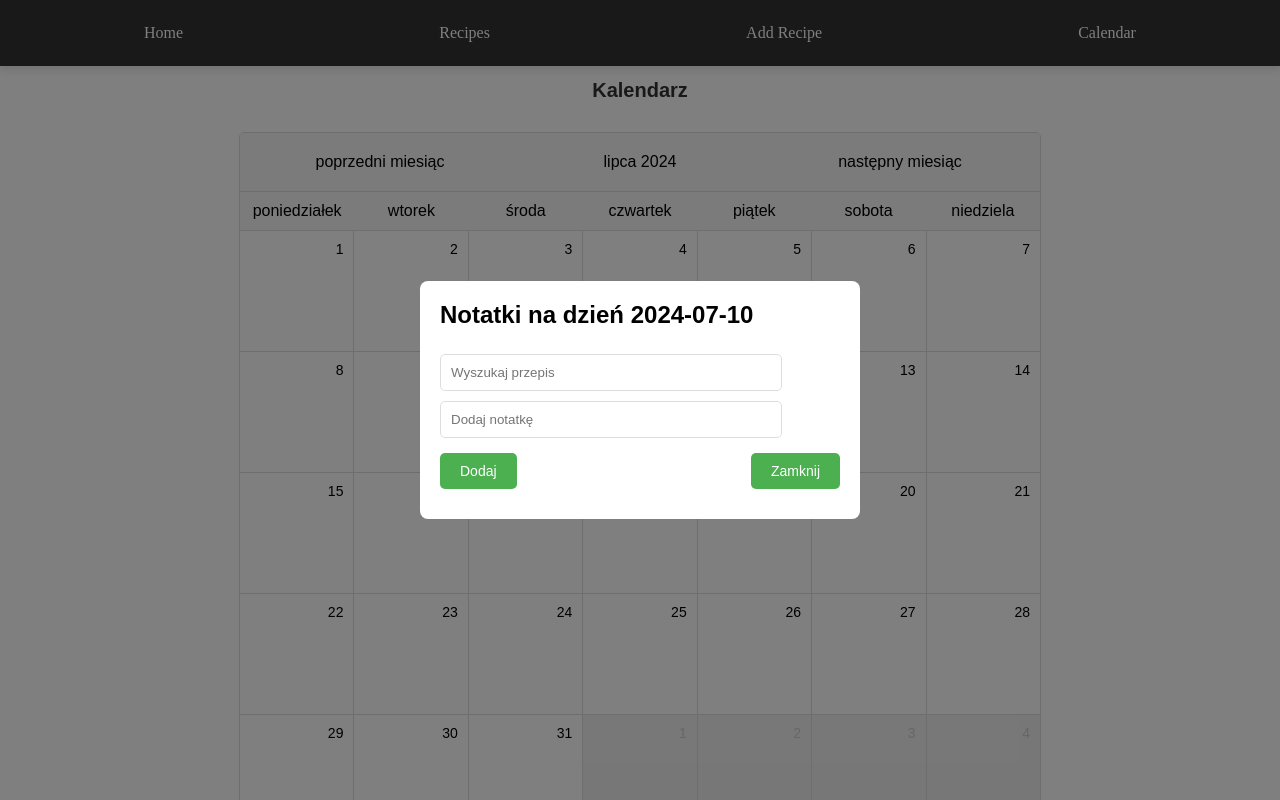
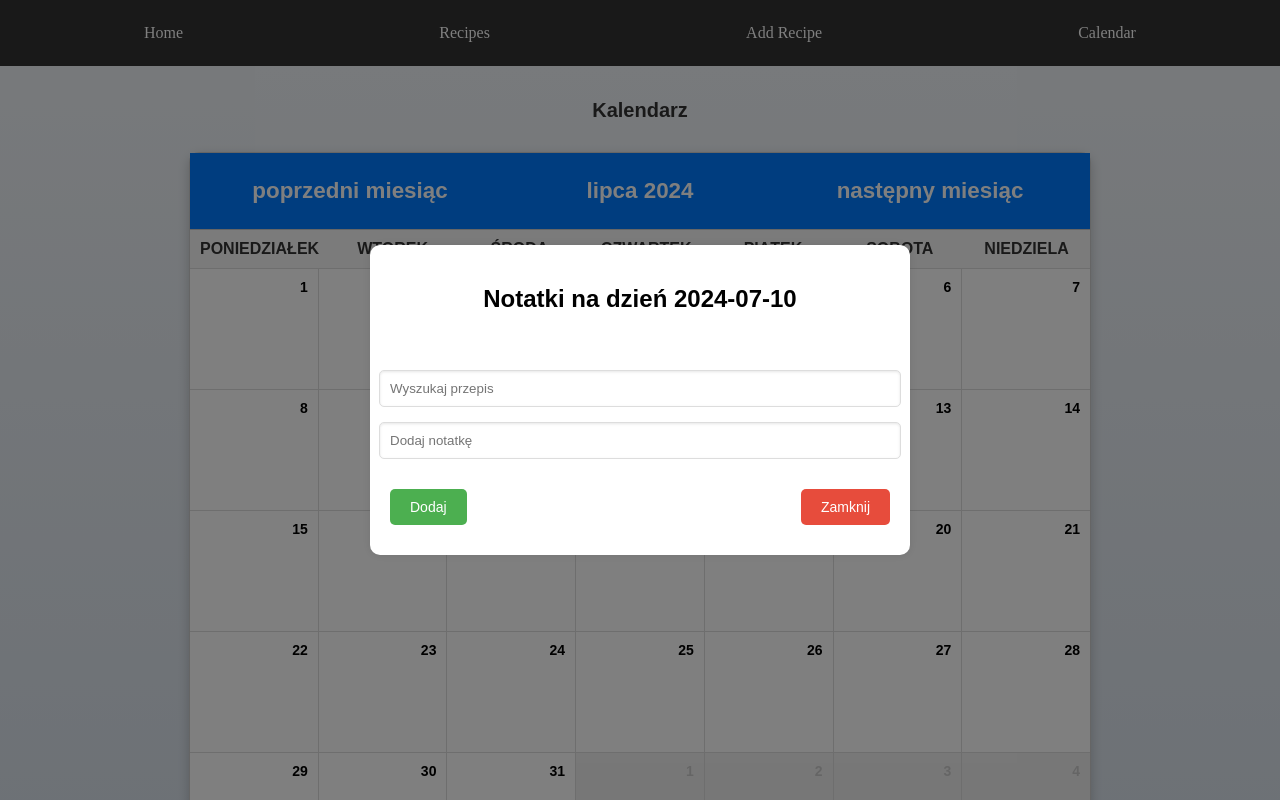
Before and after one commit to MichalOrlikowski/TastyRecipesHub, a React (Create React App) app in the folder tasty-recipes-hub/: page /calendar in a window 1280 px wide. Both pictures are taken after a click on the element "10". Shown: the top 800 px of the page. Built offline with nearby package versions, Linux system fonts and the light colour scheme.

Commit message:
change css in calendar

```diff
--- a/tasty-recipes-hub/src/Pages/Calendar.js
+++ b/tasty-recipes-hub/src/Pages/Calendar.js
@@ -3,6 +3,7 @@ import { format, addDays, startOfMonth, endOfMonth, startOfWeek, endOfWeek, isSa
 import '../styles/Calendar.css';
 import recipesData from '../data/recipes.json'; // Assuming recipes.json is in the data folder
 import { pl } from 'date-fns/locale';
+import Modal from '../components/Modal'; // Import Modal component
 
 const Calendar = () => {
     const [currentMonth, setCurrentMonth] = useState(new Date());
@@ -180,12 +181,6 @@ const Calendar = () => {
         setFilteredRecipes([]);
     };
 
-    const handleCloseModal = (e) => {
-        if (e.target.className === 'details-modal') {
-            setShowDetails(false);
-        }
-    };
-
     return (
         <div className="calendar-container">
             <h1>Kalendarz</h1>
@@ -194,51 +189,22 @@ const Calendar = () => {
                 {renderDays()}
                 {renderCells()}
             </div>
-            {showDetails && (
-                <div className="details-modal" onClick={handleCloseModal}>
-                    <div className="details-content">
-                        <h2>Notatki na dzień {format(selectedDate, 'yyyy-MM-dd')}</h2>
-                        <ul>
-                            {notes[format(selectedDate, 'yyyy-MM-dd')] && notes[format(selectedDate, 'yyyy-MM-dd')].map((note, index) => (
-                                <li key={index}>
-                                    {note}
-                                    <button onClick={() => handleDeleteNote(format(selectedDate, 'yyyy-MM-dd'), index)}>Usuń</button>
-                                </li>
-                            ))}
-                        </ul>
-                        <input
-                            type="text"
-                            placeholder="Wyszukaj przepis"
-                            value={searchTerm}
-                            onChange={(e) => setSearchTerm(e.target.value)}
-                            onKeyDown={handleKeyDown}
-                        />
-                        {filteredRecipes.length > 0 && (
-                            <ul className="recipe-list">
-                                {filteredRecipes.map((recipe, index) => (
-                                    <li key={recipe.id}
-                                        onClick={() => handleRecipeClick(recipe)}
-                                        className={highlightedIndex === index ? 'highlighted' : ''}
-                                    >
-                                        {recipe.name}
-                                    </li>
-                                ))}
-                            </ul>
-                        )}
-                        <input
-                            type="text"
-                            placeholder="Dodaj notatkę"
-                            value={customNote}
-                            onChange={(e) => setCustomNote(e.target.value)}
-                            onKeyDown={handleKeyDown}
-                        />
-                        <div className="button-group">
-                            <button onClick={() => handleAddNote(customNote)}>Dodaj</button>
-                            <button onClick={() => setShowDetails(false)}>Zamknij</button>
-                        </div>
-                    </div>
-                </div>
-            )}
+            <Modal
+                show={showDetails}
+                onClose={() => setShowDetails(false)}
+                notes={notes[format(selectedDate, 'yyyy-MM-dd')]}
+                selectedDate={format(selectedDate, 'yyyy-MM-dd')}
+                handleDeleteNote={(index) => handleDeleteNote(format(selectedDate, 'yyyy-MM-dd'), index)}
+                handleAddNote={() => handleAddNote(customNote)}
+                searchTerm={searchTerm}
+                setSearchTerm={setSearchTerm}
+                filteredRecipes={filteredRecipes}
+                highlightedIndex={highlightedIndex}
+                handleKeyDown={handleKeyDown}
+                customNote={customNote}
+                setCustomNote={setCustomNote}
+                handleRecipeClick={handleRecipeClick}
+            />
         </div>
     );
 };
--- /dev/null
+++ b/tasty-recipes-hub/src/components/Modal.js
@@ -0,0 +1,62 @@
+import React from 'react';
+import '../styles/Modal.css';
+
+const Modal = ({ show, onClose, notes, selectedDate, handleDeleteNote, handleAddNote, searchTerm, setSearchTerm, filteredRecipes, highlightedIndex, handleKeyDown, customNote, setCustomNote, handleRecipeClick }) => {
+    if (!show) {
+        return null;
+    }
+
+    const handleCloseModal = (e) => {
+        if (e.target.className === 'details-modal') {
+            onClose();
+        }
+    };
+
+    return (
+        <div className="details-modal" onClick={handleCloseModal}>
+            <div className="details-content">
+                <h2>Notatki na dzień {selectedDate}</h2>
+                <ul>
+                    {notes && notes.map((note, index) => (
+                        <li key={index}>
+                            <span className="note-text">{note}</span>
+                            <button onClick={() => handleDeleteNote(index)}>Usuń</button>
+                        </li>
+                    ))}
+                </ul>
+                <input
+                    type="text"
+                    placeholder="Wyszukaj przepis"
+                    value={searchTerm}
+                    onChange={(e) => setSearchTerm(e.target.value)}
+                    onKeyDown={handleKeyDown}
+                />
+                {filteredRecipes.length > 0 && (
+                    <ul className="recipe-list">
+                        {filteredRecipes.map((recipe, index) => (
+                            <li key={recipe.id}
+                                onClick={() => handleRecipeClick(recipe)}
+                                className={highlightedIndex === index ? 'highlighted' : ''}
+                            >
+                                {recipe.name}
+                            </li>
+                        ))}
+                    </ul>
+                )}
+                <input
+                    type="text"
+                    placeholder="Dodaj notatkę"
+                    value={customNote}
+                    onChange={(e) => setCustomNote(e.target.value)}
+                    onKeyDown={handleKeyDown}
+                />
+                <div className="button-group">
+                    <button onClick={handleAddNote}>Dodaj</button>
+                    <button onClick={onClose}>Zamknij</button>
+                </div>
+            </div>
+        </div>
+    );
+};
+
+export default Modal;
--- a/tasty-recipes-hub/src/styles/Calendar.css
+++ b/tasty-recipes-hub/src/styles/Calendar.css
@@ -3,23 +3,33 @@
     flex-direction: column;
     align-items: center;
     font-family: Arial, sans-serif;
+    background: linear-gradient(to bottom, #f0f4f8, #d9e2ec); /* Gradient background */
+    padding: 20px;
 }
 
 .calendar {
     width: 100%;
-    max-width: 800px;
+    max-width: 900px; /* Zwiększ szerokość */
     margin: 20px 0;
-    border: 1px solid #ddd;
-    border-radius: 5px;
-    overflow: hidden;
+    border: 1px solid #ccc;
+    border-radius: 10px;
+    background: white;
+    box-shadow: 0 4px 12px rgba(0, 0, 0, 0.2); /* Stronger shadow for depth */
 }
 
 .header {
     display: flex;
     justify-content: space-between;
-    padding: 10px;
-    background: #f7f7f7;
-    border-bottom: 1px solid #ddd;
+    padding: 15px;
+    background: #007bff; /* Primary color background */
+    color: white;
+    border-bottom: 1px solid #ccc;
+    font-weight: bold;
+    font-size: 1.4em; /* Slightly larger font */
+}
+
+.header .col {
+    cursor: pointer;
 }
 
 .row {
@@ -35,6 +45,9 @@
 .days .col {
     background: #f7f7f7;
     border-bottom: 1px solid #ddd;
+    font-weight: bold;
+    color: #333;
+    text-transform: uppercase; /* Uppercase days for a modern look */
 }
 
 .body .col {
@@ -44,6 +57,13 @@
     height: 100px;
     cursor: pointer;
     overflow: hidden;
+    background: #fff;
+    transition: background 0.3s, transform 0.3s; /* Smooth transitions */
+}
+
+.body .col:hover {
+    background: #e9f5ff; /* Light hover background */
+    transform: scale(1.05); /* Slightly enlarge on hover */
 }
 
 .body .col:last-child {
@@ -56,8 +76,9 @@
 }
 
 .cell.selected {
-    background: #4CAF50;
+    background: #007bff;
     color: white;
+    box-shadow: 0 0 10px rgba(0, 123, 255, 0.5); /* Glow effect for selected cell */
 }
 
 .number {
@@ -65,13 +86,16 @@
     position: absolute;
     top: 10px;
     right: 10px;
+    font-weight: bold;
 }
 
 .notes {
-    margin-top: 20px;
+    margin-top: 25px;
     font-size: 12px;
     white-space: normal; /* Allows text to wrap */
     word-wrap: break-word; /* Ensures long words break correctly */
+    overflow: auto; /* Allow scrolling for overflowing notes */
+    max-height: 50px; /* Limit height of notes section */
 }
 
 .note {
@@ -81,6 +105,32 @@
     border-radius: 3px;
     max-width: 100%; /* Ensures notes don't overflow the cell */
     overflow: hidden;
+    display: flex;
+    justify-content: space-between;
+    align-items: center;
+    box-shadow: 0 2px 5px rgba(0, 0, 0, 0.1); /* Add shadow to notes */
+}
+
+.note-text {
+    display: inline-block;
+    max-width: calc(100% - 50px); /* Ensure text doesn't overlap the delete button */
+}
+
+.note button {
+    margin-left: 10px;
+    display: inline-block;
+    background-color: #ff6666;
+    color: white;
+    border: none;
+    border-radius: 4px;
+    padding: 4px 8px;
+    cursor: pointer;
+    font-size: 12px;
+    flex-shrink: 0;
+}
+
+.note button:hover {
+    background-color: #ff4d4d;
 }
 
 .add-recipe {
@@ -95,20 +145,29 @@ input[type="text"] {
     margin: 5px 0;
     border: 1px solid #ddd;
     border-radius: 5px;
+    box-shadow: inset 0 1px 3px rgba(0, 0, 0, 0.1); /* Inner shadow for depth */
+    transition: border-color 0.3s; /* Smooth border transition */
+}
+
+input[type="text"]:focus {
+    border-color: #007bff; /* Focus border color */
+    outline: none; /* Remove default outline */
 }
 
 button {
     padding: 10px 20px;
     margin: 10px 0;
     border: none;
-    background: #4CAF50;
+    background: #007bff;
     color: white;
     border-radius: 5px;
     cursor: pointer;
+    transition: background 0.3s, transform 0.3s; /* Smooth transitions */
 }
 
 button:hover {
-    background: #45a049;
+    background: #0069d9;
+    transform: scale(1.05); /* Slightly enlarge on hover */
 }
 
 .recipe-list {
@@ -123,95 +182,34 @@ button:hover {
     position: absolute;
     width: 100%;
     z-index: 1;
+    box-shadow: 0 4px 8px rgba(0, 0, 0, 0.1); /* Shadow for depth */
 }
 
 .recipe-list li {
     padding: 10px;
     border-bottom: 1px solid #ddd;
     cursor: pointer;
+    transition: background 0.3s; /* Smooth background transition */
 }
 
 .recipe-list li:hover {
     background: #f0f0f0;
 }
 
-/* Styl dla modalnego okna szczegółów */
-.details-modal {
-    position: fixed;
-    top: 0;
-    left: 0;
-    width: 100%;
-    height: 100%;
-    background: rgba(0, 0, 0, 0.5);
-    display: flex;
-    justify-content: center;
-    align-items: center;
+.recipe-list li.highlighted {
+    background: #d3d3d3; /* Highlight color */
 }
 
-.details-content {
-    background: white;
-    padding: 20px;
-    border-radius: 8px;
-    width: 400px;
-    max-height: 80vh;
-    overflow-y: auto;
+.expand-note {
+    background: none;
+    border: none;
+    color: #007bff;
+    cursor: pointer;
+    text-decoration: underline;
+    font-size: 0.8rem;
+    margin-top: 5px;
 }
 
-.details-content h2 {
-    margin-top: 0;
+.expand-note:focus {
+    outline: none;
 }
-
-.details-content ul {
-    list-style: none;
-    padding: 0;
-}
-
-.details-content li {
-    display: flex;
-    justify-content: space-between;
-    align-items: center;
-    margin-bottom: 10px;
-}
-
-.details-content li .note-text {
-    flex: 1; /* This allows the note text to take the available space */
-}
-
-.details-content li button {
-    margin-left: 10px; /* Adds some space between the text and the button */
-}
-
-
-.details-content .button-group {
-    display: flex;
-    justify-content: space-between;
-}
-
-.details-content button {
-    margin-top: 10px;
-    cursor: pointer;
-}
-
-.recipe-list {
-    list-style: none;
-    padding: 0;
-    margin: 0;
-}
-
-.recipe-list li {
-    cursor: pointer;
-    padding: 5px;
-}
-
-.recipe-list li.highlighted {
-    background: #d3d3d3; /* Kolor wyróżnienia */
-}
-
-.details-content li button:hover {
-    background: #e64a19;
-}
-
-.button-group {
-    display: flex;
-    justify-content: space-between;
-}
--- /dev/null
+++ b/tasty-recipes-hub/src/styles/Modal.css
@@ -0,0 +1,111 @@
+.details-modal {
+    position: fixed;
+    top: 0;
+    left: 0;
+    width: 100%;
+    height: 100%;
+    background: rgba(0, 0, 0, 0.5);
+    display: flex;
+    justify-content: center;
+    align-items: center;
+    z-index: 1000;
+}
+
+.details-content {
+    background: #fff;
+    padding: 20px;
+    border-radius: 10px;
+    max-width: 500px;
+    width: 100%;
+    box-shadow: 0 0 10px rgba(0, 0, 0, 0.1);
+    display: flex;
+    flex-direction: column;
+    align-items: center;
+}
+
+.details-content h2 {
+    margin-bottom: 20px;
+}
+
+.details-content ul {
+    list-style: none;
+    padding: 0;
+    width: 100%;
+    max-height: 200px;
+    overflow-y: auto;
+}
+
+.details-content ul li {
+    display: flex;
+    justify-content: space-between;
+    align-items: center;
+    background: #f1f1f1;
+    padding: 10px;
+    margin-bottom: 10px;
+    border-radius: 5px;
+    width: 100%;
+}
+
+.details-content ul li .note-text {
+    flex: 1;
+    word-wrap: break-word;
+}
+
+.details-content ul li button {
+    background: #e74c3c;
+    border: none;
+    color: #fff;
+    padding: 5px 10px;
+    border-radius: 5px;
+    cursor: pointer;
+}
+
+.details-content input[type="text"] {
+    width: 100%;
+    padding: 10px;
+    margin-bottom: 10px;
+    border: 1px solid #ddd;
+    border-radius: 5px;
+}
+
+.recipe-list {
+    list-style: none;
+    padding: 0;
+    width: 100%;
+    max-height: 100px;
+    overflow-y: auto;
+}
+
+.recipe-list li {
+    padding: 10px;
+    cursor: pointer;
+}
+
+.recipe-list li.highlighted {
+    background: #4caf50;
+    color: #fff;
+}
+
+.button-group {
+    display: flex;
+    justify-content: space-between;
+    width: 100%;
+    margin-top: 10px;
+}
+
+.button-group button {
+    padding: 10px 20px;
+    border: none;
+    border-radius: 5px;
+    cursor: pointer;
+}
+
+.button-group button:first-of-type {
+    background: #4caf50;
+    color: #fff;
+}
+
+.button-group button:last-of-type {
+    background: #e74c3c;
+    color: #fff;
+}
```
Also changed, not shown: 1 other file (tests, documents, lock files or other folders).
